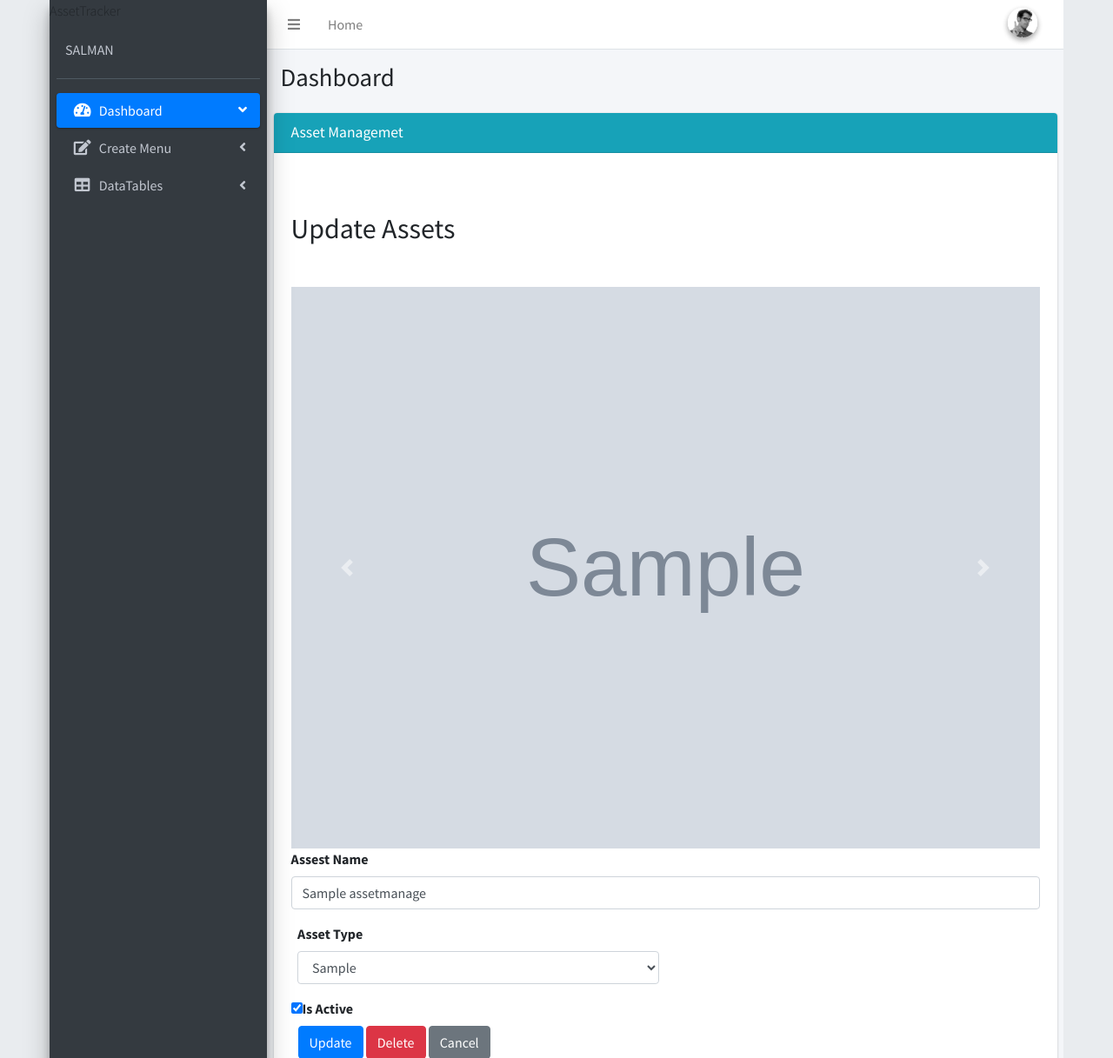
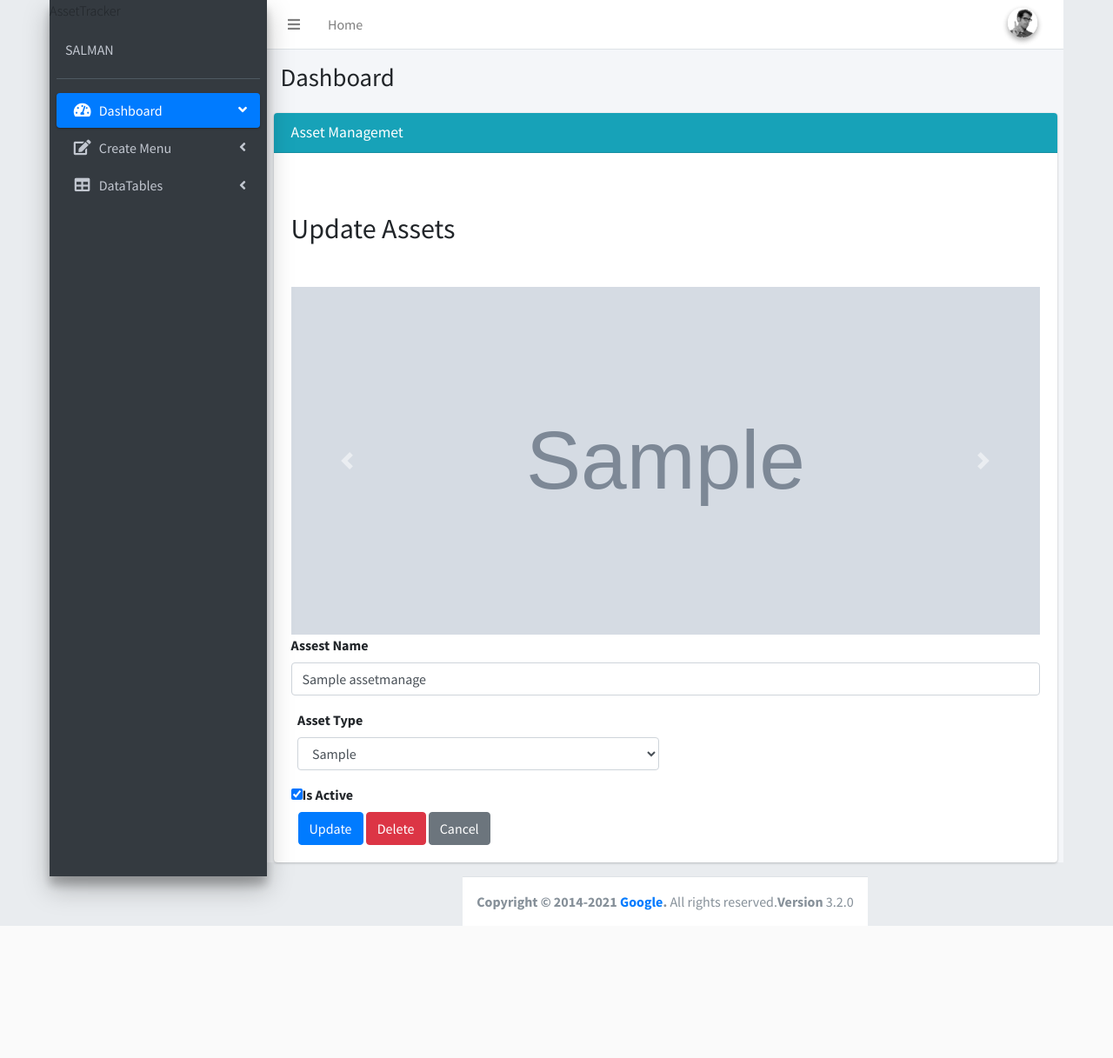
Before and after one commit to salman1s2h/assettracker, a Django app: page /asst/assest-manage-details/1/ in a window 1280 px wide. Shown: the top 1217 px of the page at 87% size. After the commit the page ends 1065 px from the top, so only its background shows below. Run offline with Django 4.2, Linux system fonts and the light colour scheme; a user stored in the database is signed in; tables that the repository leaves empty hold one stand-in row (values such as "Sample post"); grey boxes marked "Sample" are stand-in pictures; some libraries are stand-ins or nearby versions.

Commit message:
image html size fixed

```diff
--- a/asset/views.py
+++ b/asset/views.py
@@ -190,16 +190,16 @@ def bar_chart_view(request):
 
 @login_required
 def add_image_asset(request):
+    asset_data = AssetManage.objects.all()
     if request.method == 'POST':
         form = ImageForm(request.POST, request.FILES)
         if form.is_valid():
+            # asset_manage_id = form.cleaned_data['']
             form.save()
 
             img_object = form.instance
-            return render(request, 'assest/image_add.html', {'form': form, 'img_obj': img_object})
+            return render(request, 'assest/image_add.html', {'form': form, 'img_obj': img_object,'asset':asset_data})
     else:
         form = ImageForm()
 
-    asset_data = AssetManage.objects.all()
-
     return render(request, 'assest/image_add.html', {'form': form,'asset':asset_data})
--- a/templates/assest/asset_manage_create.html
+++ b/templates/assest/asset_manage_create.html
@@ -15,7 +15,7 @@
                             <div class="carousel-inner">
                                 {% for image in images %}
                                     <div class="carousel-item {% if forloop.first %}active{% endif %}">
-                                        <img class="d-block w-100" src="{{ image.image.url }}" alt="Slide {{ forloop.counter }}">
+                                        <img class="d-block w-100" src="{{ image.image.url }}" alt="Slide {{ forloop.counter }}" style="max-width: 100%; max-height: 400px;">
                                     </div>
                                 {% endfor %}
                             </div>
```
